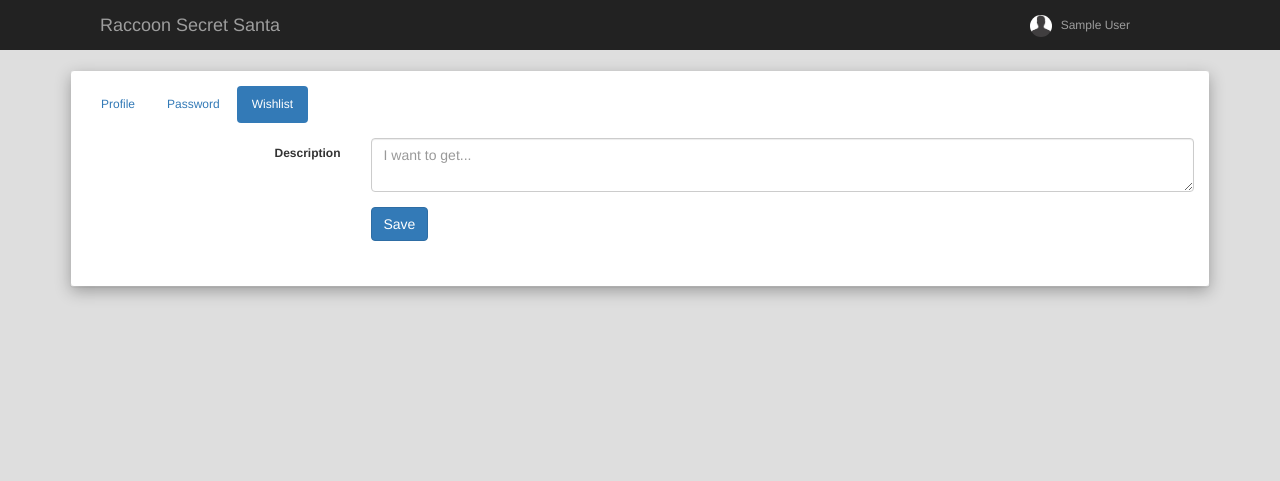
After one commit to TamoshaytisV/secret_santa, a Django app: page /accounts/wishlist in a window 1280 px wide. The commit adds this page. Shown: the top 481 px of the page. Run offline with Django 3.2, Linux system fonts and the light colour scheme; the visitor is signed in with stand-in values (Sample User, id 1); data that the repository does not hold is empty; some libraries are stand-ins or nearby versions.

Commit message:
updated requirements, added wishlist

```diff
--- a/account/forms.py
+++ b/account/forms.py
@@ -4,6 +4,7 @@ from django.contrib.auth.forms import PasswordChangeForm
 from django.contrib.auth.hashers import is_password_usable
 
 from account.models import Account
+from core.models import WishList
 
 
 class ProfileForm(forms.ModelForm):
@@ -59,3 +60,9 @@ class CurrentPasswordChangeForm(PasswordChangeForm):
                 code='password_incorrect',
             )
         return old_password
+
+
+class WishlistForm(forms.ModelForm):
+    class Meta:
+        model = WishList
+        fields = ['description', ]
--- a/account/urls.py
+++ b/account/urls.py
@@ -10,6 +10,7 @@ urlpatterns = [
     url(r'^logout/$', views.logout_view, name='logout'),
     url(r'^login/$', views.login, name='login'),
     url(r'^$', views.ProfileSettingsView.as_view(), name='profile-settings'),
+    url(r'^wishlist$', views.WishlistView.as_view(), name='wishlist'),
     url(r'^settings/email/$', views.EmailSettingsView.as_view(), name='email-settings'),
     url(r'^settings/email/verify/(?P<verification_key>\w+)/$', views.EmailVerifyView.as_view(), name='email-verify'),
     url(r'^settings/password/$', views.password_change, name='password-settings'),
--- a/account/views.py
+++ b/account/views.py
@@ -27,9 +27,10 @@ from social.backends.utils import load_backends
 from social.apps.django_app.default.models import UserSocialAuth
 
 from account.forms import ProfileForm, EmailChangeForm, \
-    CurrentPasswordChangeForm
+    CurrentPasswordChangeForm, WishlistForm
 from account.models import EmailChange
 from account.utils import generate_key
+from core.models import WishList
 from secret_santa.mixins import LoginRequiredMixin
 
 
@@ -247,3 +248,27 @@ class DeleteAssociationView(View):
         association = get_object_or_404(UserSocialAuth, provider=request.POST.get('provider'), user_id=request.user.pk)
         association.delete()
         return HttpResponse({"result": 'ok'})
+
+
+class WishlistView(LoginRequiredMixin, FormView):
+    form_class = WishlistForm
+    success_url = reverse_lazy('account:wishlist')
+    template_name = 'account/wishlist.html'
+
+    def form_valid(self, form):
+        super_valid = super(WishlistView, self).form_valid(form)
+        description = form.cleaned_data.get('description')
+        wl, created = WishList.objects.get_or_create(user=self.request.user, defaults={'description': description})
+        if not created:
+            wl.description = description
+            wl.save()
+        return super_valid
+
+    def get_context_data(self, **kwargs):
+        context = super(WishlistView, self).get_context_data(**kwargs)
+        try:
+            wishlist = WishList.objects.get(user=self.request.user).description
+        except WishList.DoesNotExist:
+            wishlist = ''
+        context["wishlist"] = wishlist
+        return context
--- a/core/models.py
+++ b/core/models.py
@@ -16,3 +16,15 @@
 class Gift(models.Model):
     santa = models.OneToOneField(settings.AUTH_USER_MODEL, related_name='as_santa')
     presentee = models.OneToOneField(settings.AUTH_USER_MODEL, related_name='as_presentee')
+
+
+class WishList(models.Model):
+    description = models.TextField(
+        default='',
+        blank=True,
+        help_text='Stuff user wants to receive as a gift.'
+    )
+    user = models.ForeignKey(settings.AUTH_USER_MODEL, related_name='wishlist')
+
+    def __str__(self):
+        return "%s %s" % (self.user, self.description)
--- a/requirements/prod.txt
+++ b/requirements/prod.txt
@@ -1,4 +1,4 @@
 -r base.txt
 
-uwsgi==2.0.14
+uwsgi==2.0.15
 gunicorn==19.6.0
--- a/secret_santa/settings/base_settings.py
+++ b/secret_santa/settings/base_settings.py
@@ -50,6 +50,7 @@ INSTALLED_APPS = (
     'djangobower',
     'core',
     'api',
+    'social_django',
 )
 
 MIDDLEWARE_CLASSES = (
@@ -91,7 +92,7 @@ TEMPLATES = [
             'context_processors': (
                 "django.contrib.auth.context_processors.auth",
                 "django.template.context_processors.debug",
-                "django.core.context_processors.request",
+                "django.template.context_processors.request",
                 "django.template.context_processors.i18n",
                 "django.template.context_processors.media",
                 "django.template.context_processors.static",
--- a/secret_santa/views.py
+++ b/secret_santa/views.py
@@ -11,6 +11,9 @@ def home(request):
     if request.user.is_authenticated():
         gift = Gift.objects.filter(santa=request.user).first()
         presentee = (gift.presentee.get_full_name() or gift.presentee.username) if gift else None
+        wishlist = getattr(gift.presentee, 'wishlist')
+        if wishlist:
+            wishlist = wishlist.get().description
     else:
         return render(request, 'please_login.html', {'backends': load_backends(settings.AUTHENTICATION_BACKENDS)})
 
@@ -22,6 +25,7 @@ def home(request):
                 as_presentee__isnull=True
             ).exclude(Q(id=request.user.id) | Q(is_staff=True)).count(),
             'presentee': presentee,
-            'available_backends': load_backends(settings.AUTHENTICATION_BACKENDS)
+            'available_backends': load_backends(settings.AUTHENTICATION_BACKENDS),
+            'wishlist': wishlist
         }
     )
--- a/static/js/santa.js
+++ b/static/js/santa.js
@@ -42,9 +42,11 @@
                 success: function (data) {
                     $('#santa_button').remove();
                     $('#santa_result').html(
-			"<div><p>Your Presentee is <span id='presentee'></span></p></div><div><img src='/static/images/wohoo.gif' class='img-responsive center-block'/></div>"
-		    );
+                        "<div><p>Your Presentee is <span id='presentee'></span></p></div><div><img src='/static/images/wohoo.gif' class='img-responsive center-block'/></div>"
+                    );
                     $('#presentee').html(data.presentee_name);
+                    var counter = parseInt($('#counter').html());
+                    $('#counter').html(counter - 1);
                 }
             });
         }
--- a/templates/account/base_settings.html
+++ b/templates/account/base_settings.html
@@ -11,6 +11,10 @@
           <a href="{% url 'account:password-settings' %}">
               {% trans "Password" %}</a>
         </li>
+        <li role="presentation" {% block wishlist_active %}{% endblock %}>
+          <a href="{% url 'account:wishlist' %}">
+              {% trans "Wishlist" %}</a>
+        </li>
       </ul>
     <div class="panel-body" style="padding: 15px 0;">
         {% block settings_content %}
--- /dev/null
+++ b/templates/account/wishlist.html
@@ -0,0 +1,29 @@
+{% extends 'account/base_settings.html' %}
+{% load i18n %}
+
+{% block wishlist_active %}class="active"{% endblock %}
+
+{% block settings_content %}
+
+  <form method="post" class="form-horizontal">
+    {% csrf_token %}
+    <div class="form-group">
+      <label for="{{ form.description.id_for_label }}" class="col-sm-3 control-label">{{ form.description.label }}</label>
+      <div class="col-sm-9">
+        <textarea class="form-control required"
+               id="{{ form.description.id_for_label }}"
+               name="{{ form.description.html_name }}"
+               placeholder="{% trans 'I want to get...' %}"
+               >{{wishlist}}</textarea>
+      </div>
+    </div>
+
+    <div class="form-group">
+      <div class="col-sm-3"></div>
+      <div class="col-sm-9">
+        <input type="submit" class="btn btn-primary" value="
+        {% trans "Save" %}"/>
+      </div>
+    </div>
+  </form>
+{% endblock %}
--- a/templates/base.html
+++ b/templates/base.html
@@ -62,6 +62,11 @@
                       </a>
                     </li>
                     <li role="presentation">
+                      <a href="{% url 'account:wishlist' %}" role="button" aria-haspopup="true" aria-expanded="false">
+                        {% trans "WishList" %}
+                      </a>
+                    </li>
+                    <li role="presentation">
                       <a href="{% url 'account:logout' %}" role="button" aria-haspopup="true" aria-expanded="false">
                         {% trans "Logout" %}
                       </a>
```
Also changed, not shown: core/admin.py (+18 -1 lines), requirements/base.txt (+10 -7 lines), templates/index.html (+18 -8 lines), account/migrations/0001_initial.py, account/migrations/0002_auto_20161221_1441.py (deleted), core/migrations/0001_initial.py, core/migrations/0002_auto_20161222_2127.py (deleted), core/migrations/0003_auto_20161223_0018.py (deleted), 1 other file.
